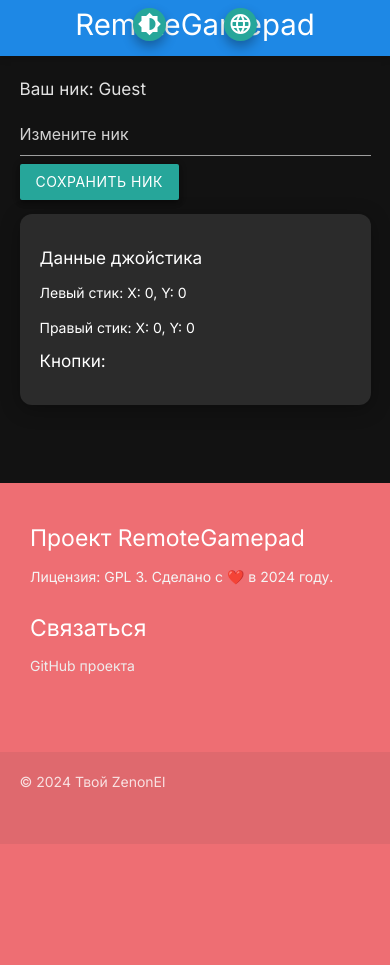
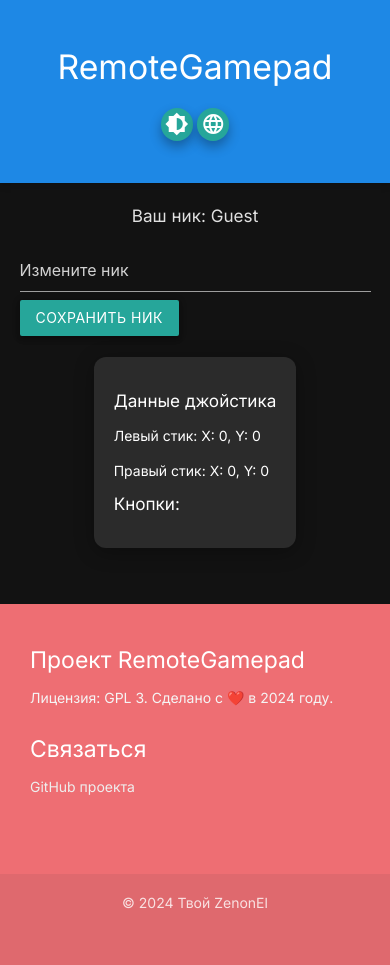
Before and after one commit to ZenonEl/RemoteGamepad, a Flask app: page / in a window 390 px wide. Before the commit the page ends 844 px from the top, so only its background shows below. Run offline with Flask 3, Linux system fonts and the light colour scheme.

Commit message:
Various improvements

```diff
--- a/pages/settings.py
+++ b/pages/settings.py
@@ -43,9 +43,9 @@ class SettingsPage:
             value=str(server_port)
         )
 
-        send_interval_text = ft.Text("Интервал отправки (мс):")
+        send_interval_text = ft.Text("Интервал отправки данных от клиента на сервер (мс):")
         send_interval_field = ft.TextField(
-            label="Интервал отправки",
+            label="Интервал отправки данных от клиента на сервер",
             border=ft.InputBorder.UNDERLINE,
             filled=True,
             hint_text=f"Введите интервал отправки в миллисекундах, пример: {INTERVAL_SEND_TIMING}",
--- a/static/style.css
+++ b/static/style.css
@@ -16,6 +16,7 @@ body.light-theme {
 .nav-wrapper {
     background-color: #1e88e5;
     box-shadow: 0 4px 6px rgba(0, 0, 0, 0.1);
+    height: max-content;
 }
 
 #joystick-data {
@@ -55,7 +56,7 @@ input {
 
 .nav-buttons {
     display: flex;
-    gap: 15vw;
+    gap: 1vw;
 }
 
 .btn-floating {
@@ -80,8 +81,15 @@ html, body {
 }
 
 .container {
+    display: flex;
     padding-top: 1vh;
     padding-bottom: 5vh;
+    flex-direction: column;
+    align-items: center;
+}
+
+h1 {
+    font-size: 4vh;
 }
 
 input, button {
@@ -89,12 +97,14 @@ input, button {
 }
 
 .brand-logo {
+    position: unset !important;
     font-size: 1.5rem;
     padding-left: 10vw;
 }
 
 @media screen and (max-width: 600px) {
     .brand-logo {
+        position: unset !important;
         font-size: 1.5rem;
         padding-left: 10vw;
     }
@@ -105,7 +115,7 @@ input, button {
     }
 
     .nav-buttons {
-        gap: 15vw;
+        gap: 1vw;
     }
 }
 
@@ -116,6 +126,7 @@ input, button {
     }
 
     .brand-logo {
+        position: unset !important;
         font-size: 2rem;
         padding-left: 10vw;
     }
--- a/templates/index.html
+++ b/templates/index.html
@@ -12,8 +12,8 @@
 <body class="dark-theme theme-transition">
     <nav class="nav-wrapper z-depth-3">
         <div class="container">
+            <h1>RemoteGamepad</h1>
             <div class="nav-content">
-                <a href="#" class="brand-logo">RemoteGamepad</a>
                 <div class="nav-buttons">
                     <a href="#" id="theme-toggle" class="btn-floating btn-small waves-effect waves-light z-depth-2">
                         <i class="material-icons">brightness_6</i>
```
Also changed, not shown: PYdroid3 and PC/server.py (+55 -48 lines), config/default_settings.py (+23 -25 lines), config/settings.py (+14 -11 lines), README.md.
